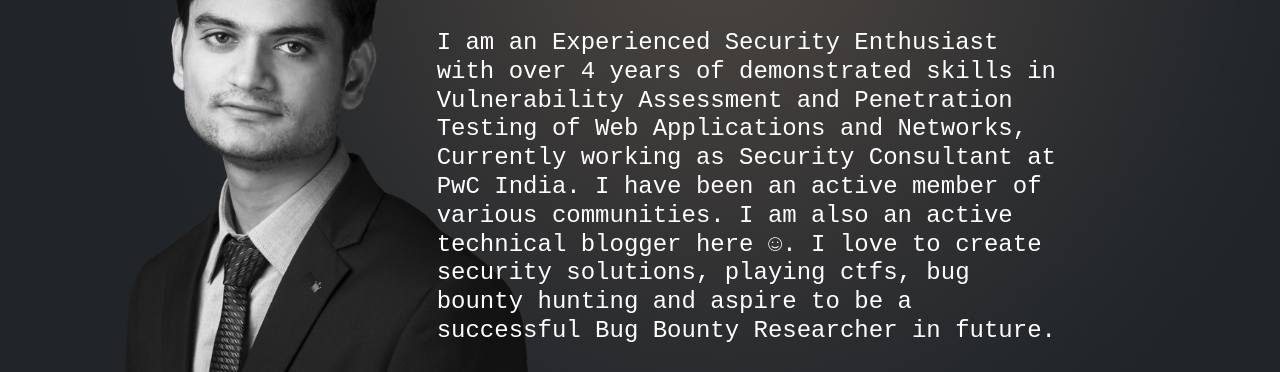
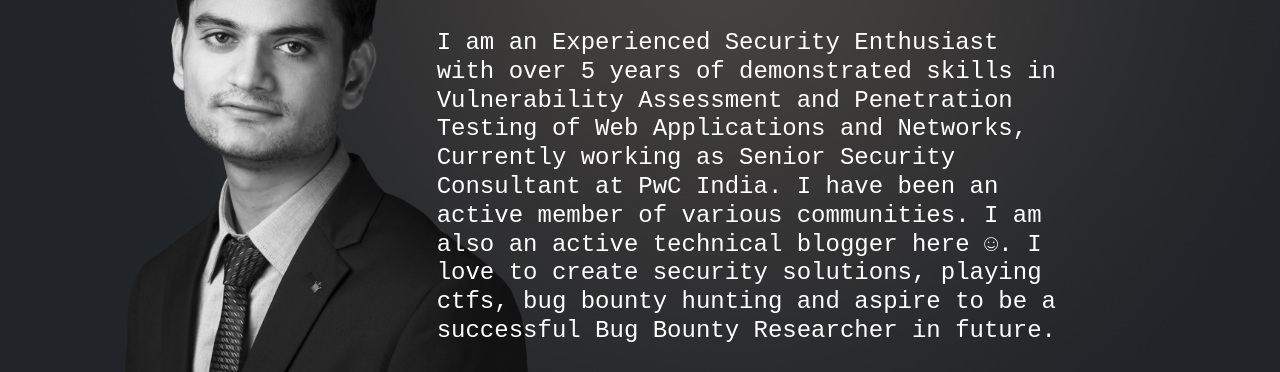
Before and after one commit to iShivamKumar/-, a plain HTML site: page index.html in a window 1280 px wide. Shown: the part 181-553 px from the top of the page. Drawn offline with nearby package versions, Linux system fonts and the light colour scheme.

Commit message:
Update index.html

```diff
--- a/index.html
+++ b/index.html
@@ -25,7 +25,7 @@
                <div class="page-padding">
                   <h1 style="color:#fff;margin-top:20px;">Whoami:</h1>
                   <br>
-                  <h4 style="color:#fff">I am an Experienced Security Enthusiast with over 4 years of demonstrated skills in Vulnerability Assessment and Penetration Testing of Web Applications and Networks, Currently working as Security Consultant at PwC India. I have been an active member of various communities. I am also an active technical blogger here ☺. I love to create security solutions, playing ctfs, bug bounty hunting and aspire to be a successful Bug Bounty Researcher in future.
+                  <h4 style="color:#fff">I am an Experienced Security Enthusiast with over 5 years of demonstrated skills in Vulnerability Assessment and Penetration Testing of Web Applications and Networks, Currently working as Senior Security Consultant at PwC India. I have been an active member of various communities. I am also an active technical blogger here ☺. I love to create security solutions, playing ctfs, bug bounty hunting and aspire to be a successful Bug Bounty Researcher in future.
                      <br><br>Connect with me: <a class="icon-color" href="https://github.com/iShivamKumar"><i class="fa fa-github fa-2x" aria-hidden="true"></i></a> <a class="icon-color" href="https://linkedin.com/in/iShivamKumar"><i class="fa fa-linkedin-square fa-2x" aria-hidden="true"></i></a> <a class="icon-color" href="https://twitter.com/iShivamKumar"><i class="fa fa-twitter fa-2x" aria-hidden="true"></i></a>					<br><br> Thanks,<br>Shivam K.
                   </h4>
                </div>
```
